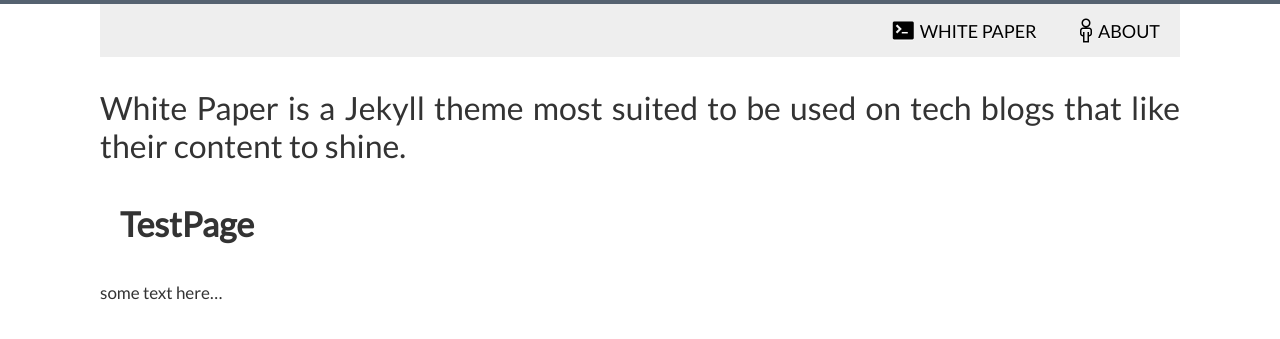
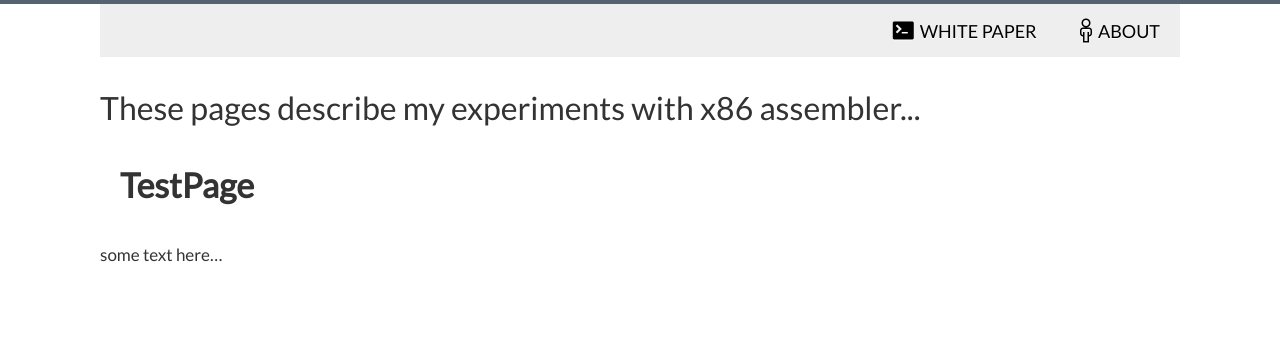
Before and after one commit to ClemensFMN/asm-stuff, a Jekyll site: the page built from index.md, in a window 1280 px wide. Shown: the top 339 px of the page. Built offline with Jekyll 4.4.1, drawn with Linux system fonts in a browser that asks for light colours; Markdown is read by kramdown in place of the engine named in the settings.

Commit message:
added posts, further config, and about

```diff
--- a/_config.yml
+++ b/_config.yml
@@ -1,10 +1,10 @@
-name: White Paper
+name: Assembler Blog
 markdown: redcarpet
 pygments: true
 url: http://clemensfmn.github.io/asm-stuff/
 paginate: 8
-description:     Jekyll theme for Programmers
-intro: White Paper is a Jekyll theme most suited to be used on tech blogs that like their content to shine.
+description:     Blog for my Assembler Experiments
+intro: These pages describe my experiments with x86 assembler...
 logo:             logo.png
 # disqus_shortname:
 # url: http://gotchacode.com
@@ -13,9 +13,9 @@ logo:             logo.png
 
 # Owner/author information
 owner:
-  name:           <your-name-here>
-  avatar:         <avatar-image-link>
-  email:          <your-email-address>
+  name:           Clemens Novak (ClemensFMN)
+  #avatar:         <avatar-image-link>
+  #email:          <your-email-address>
   # Social networking links used in footer. Update and remove as you like.
   twitter:
   github:
```
Also changed, not shown: _posts/2015-01-23-A testarticle.md (added, +31 -0 lines), about.md (added, +6 -0 lines).
